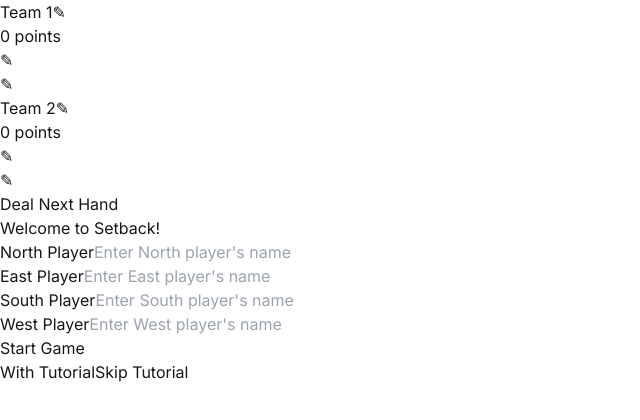
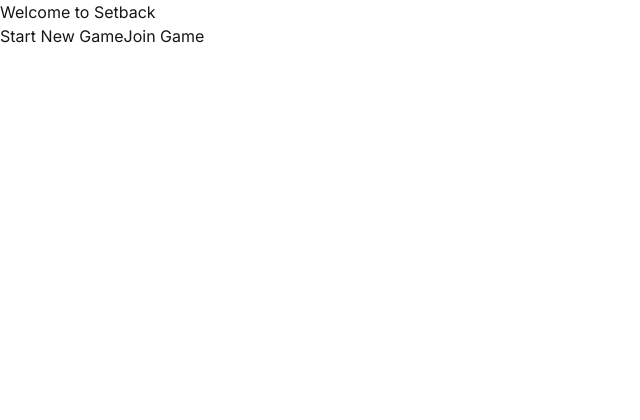
Before and after one commit to Rahman-Raza/setback-pjs, a Next.js app: page / in a window 1280 px wide. Shown: the top 420 px of the page, without its empty margins (0-640 px from the left). Built offline with nearby package versions, Linux system fonts and the light colour scheme.

Commit message:
UI enhancements for joining and starting game

```diff
--- a/src/app/page.tsx
+++ b/src/app/page.tsx
@@ -1,15 +1,43 @@
 'use client';
 
+import { useState } from 'react';
 import { GameProvider } from '../context/GameContext';
 import { TutorialProvider } from '../context/TutorialContext';
 import GameBoard from '../components/GameBoard';
+import GameJoiner from '../components/GameJoiner';
 
 export default function Home() {
+  const [gameActive, setGameActive] = useState(false);
+  const [gameId, setGameId] = useState<string | null>(null);
+
+  const handleGameStart = () => {
+    // Generate a unique game ID (we'll implement this later)
+    const newGameId = Math.random().toString(36).substring(2, 8).toUpperCase();
+    setGameId(newGameId);
+    setGameActive(true);
+  };
+
+  const handleGameJoin = (id: string) => {
+    setGameId(id);
+    setGameActive(true);
+  };
+
   return (
     <GameProvider>
       <TutorialProvider>
-        <main>
-          <GameBoard />
+        <main className="container mx-auto px-4">
+          {!gameActive ? (
+            <GameJoiner onGameStart={handleGameStart} onGameJoin={handleGameJoin} />
+          ) : (
+            <>
+              {gameId && (
+                <div className="text-center py-4">
+                  <p className="text-gray-600">Game ID: <span className="font-mono font-bold">{gameId}</span></p>
+                </div>
+              )}
+              <GameBoard />
+            </>
+          )}
         </main>
       </TutorialProvider>
     </GameProvider>
--- /dev/null
+++ b/src/components/GameJoiner.tsx
@@ -0,0 +1,67 @@
+import { useState } from 'react';
+
+interface GameJoinerProps {
+  onGameStart: () => void;
+  onGameJoin: (gameId: string) => void;
+}
+
+export default function GameJoiner({ onGameStart, onGameJoin }: GameJoinerProps) {
+  const [gameId, setGameId] = useState('');
+  const [mode, setMode] = useState<'select' | 'join'>('select');
+
+  const handleJoinSubmit = (e: React.FormEvent) => {
+    e.preventDefault();
+    if (gameId.trim()) {
+      onGameJoin(gameId.trim());
+    }
+  };
+
+  if (mode === 'select') {
+    return (
+      <div className="flex flex-col items-center justify-center min-h-[50vh] gap-4">
+        <h1 className="text-3xl font-bold mb-8">Welcome to Setback</h1>
+        <button
+          onClick={() => onGameStart()}
+          className="bg-green-600 text-white px-8 py-3 rounded-lg hover:bg-green-700 transition-colors w-64"
+        >
+          Start New Game
+        </button>
+        <button
+          onClick={() => setMode('join')}
+          className="bg-blue-600 text-white px-8 py-3 rounded-lg hover:bg-blue-700 transition-colors w-64"
+        >
+          Join Game
+        </button>
+      </div>
+    );
+  }
+
+  return (
+    <div className="flex flex-col items-center justify-center min-h-[50vh]">
+      <h1 className="text-3xl font-bold mb-8">Join Game</h1>
+      <form onSubmit={handleJoinSubmit} className="flex flex-col gap-4 w-64">
+        <input
+          type="text"
+          value={gameId}
+          onChange={(e) => setGameId(e.target.value)}
+          placeholder="Enter Game ID"
+          className="px-4 py-2 border rounded-lg focus:outline-none focus:ring-2 focus:ring-blue-500"
+          required
+        />
+        <button
+          type="submit"
+          className="bg-blue-600 text-white px-8 py-3 rounded-lg hover:bg-blue-700 transition-colors"
+        >
+          Join
+        </button>
+        <button
+          type="button"
+          onClick={() => setMode('select')}
+          className="text-gray-600 hover:text-gray-800"
+        >
+          Back
+        </button>
+      </form>
+    </div>
+  );
+}
```
